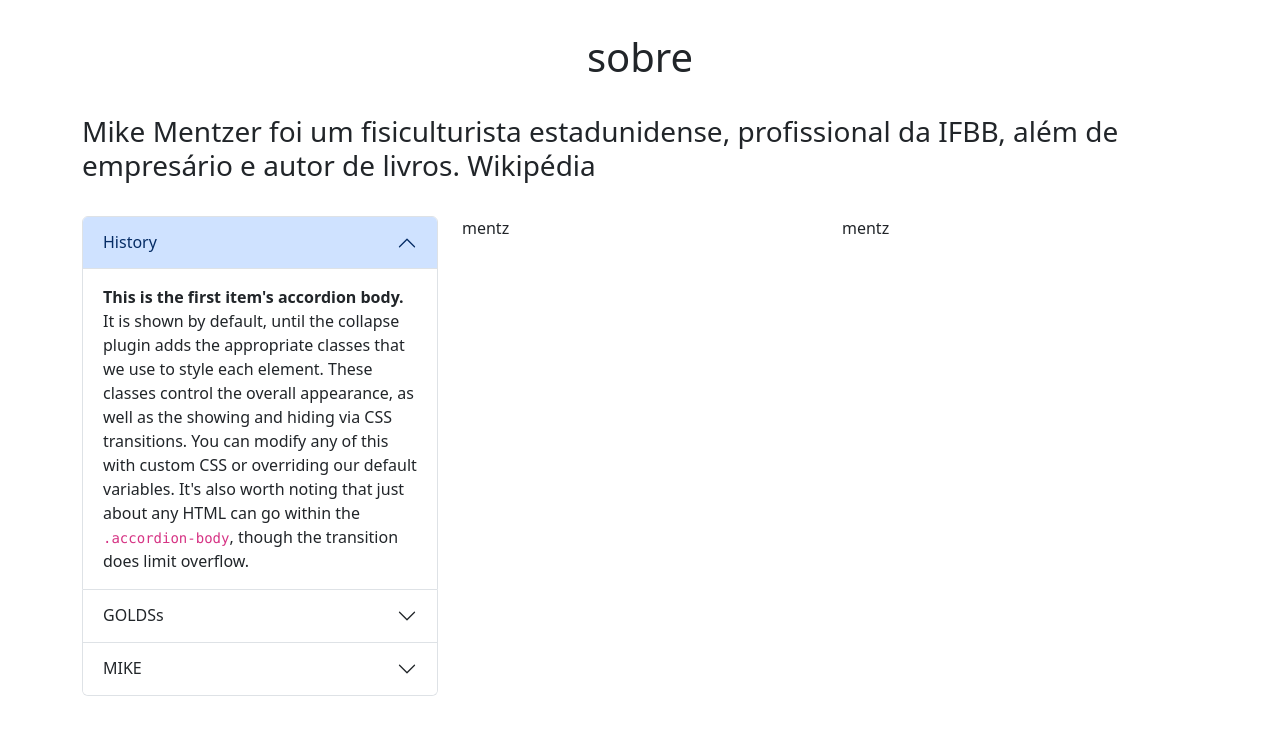
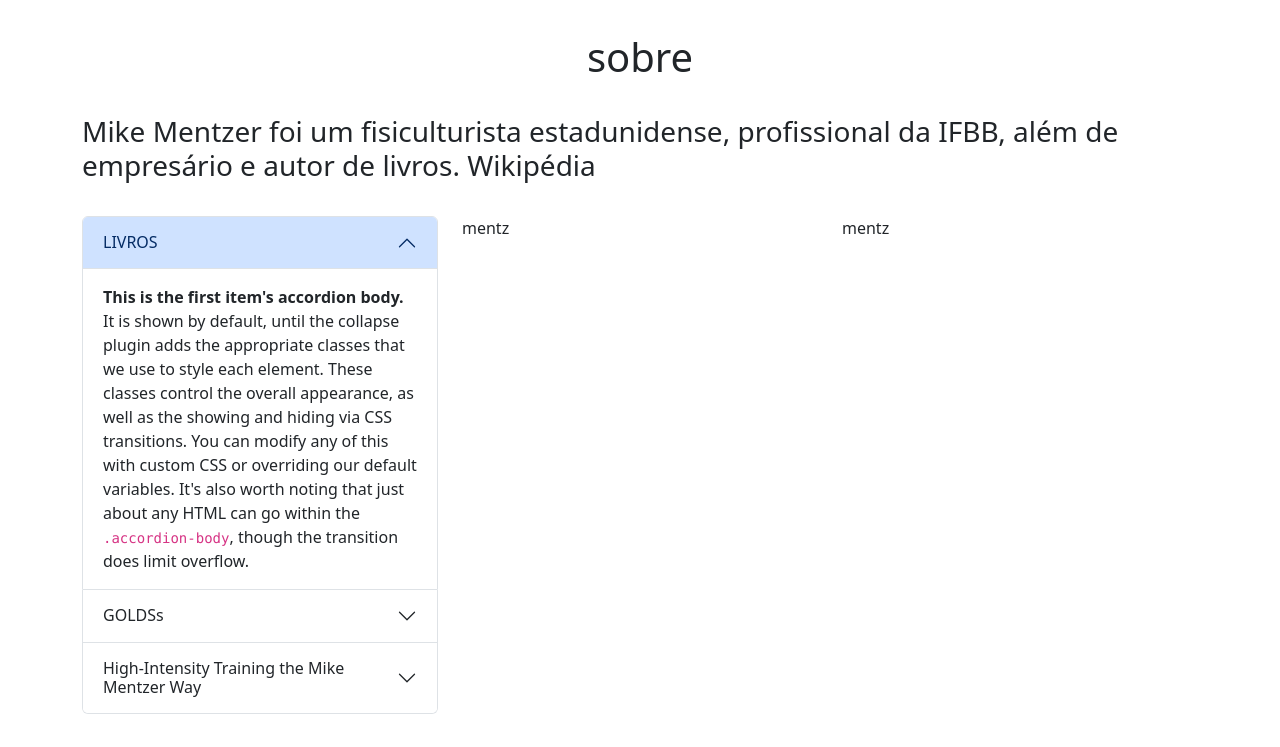
Before and after one commit to paulolima12/LIVRO, a plain HTML site: page index.html in a window 1280 px wide. Shown: the part 1138-1885 px from the top of the page. Drawn offline with Linux system fonts and the light colour scheme.

Commit message:
high -intensity training

```diff
--- a/index.html
+++ b/index.html
@@ -48,7 +48,7 @@
         </div>
       </nav>
     </header>
-      <h1>GOLDS GYM</h1>
+      <h1>High-Intensity Training the Mike Mentzer Way</h1>
     <div>
       <div id="carouselExampleCaptions" class="carousel slide">
         <div class="carousel-indicators">
@@ -115,7 +115,7 @@
               <div class="accordion-item">
                 <h2 class="accordion-header">
                   <button class="accordion-button" type="button" data-bs-toggle="collapse" data-bs-target="#collapseOne" aria-expanded="true" aria-controls="collapseOne">
-                    History
+                    LIVROS
                   </button>
                 </h2>
                 <div id="collapseOne" class="accordion-collapse collapse show" data-bs-parent="#accordionExample">
@@ -139,7 +139,7 @@
               <div class="accordion-item">
                 <h2 class="accordion-header">
                   <button class="accordion-button collapsed" type="button" data-bs-toggle="collapse" data-bs-target="#collapseThree" aria-expanded="false" aria-controls="collapseThree">
-                    MIKE
+                    High-Intensity Training the Mike Mentzer Way
                   </button>
                 </h2>
                 <div id="collapseThree" class="accordion-collapse collapse" data-bs-parent="#accordionExample">
```
